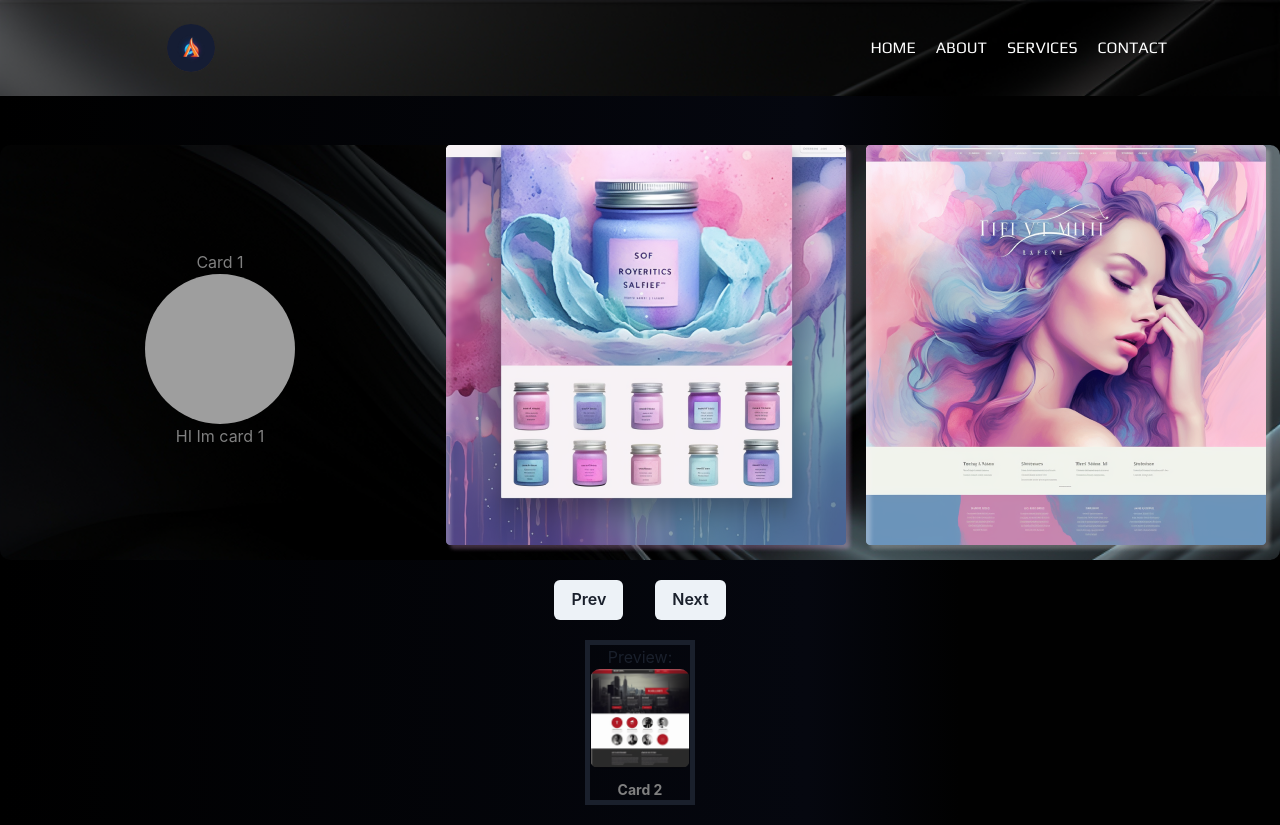
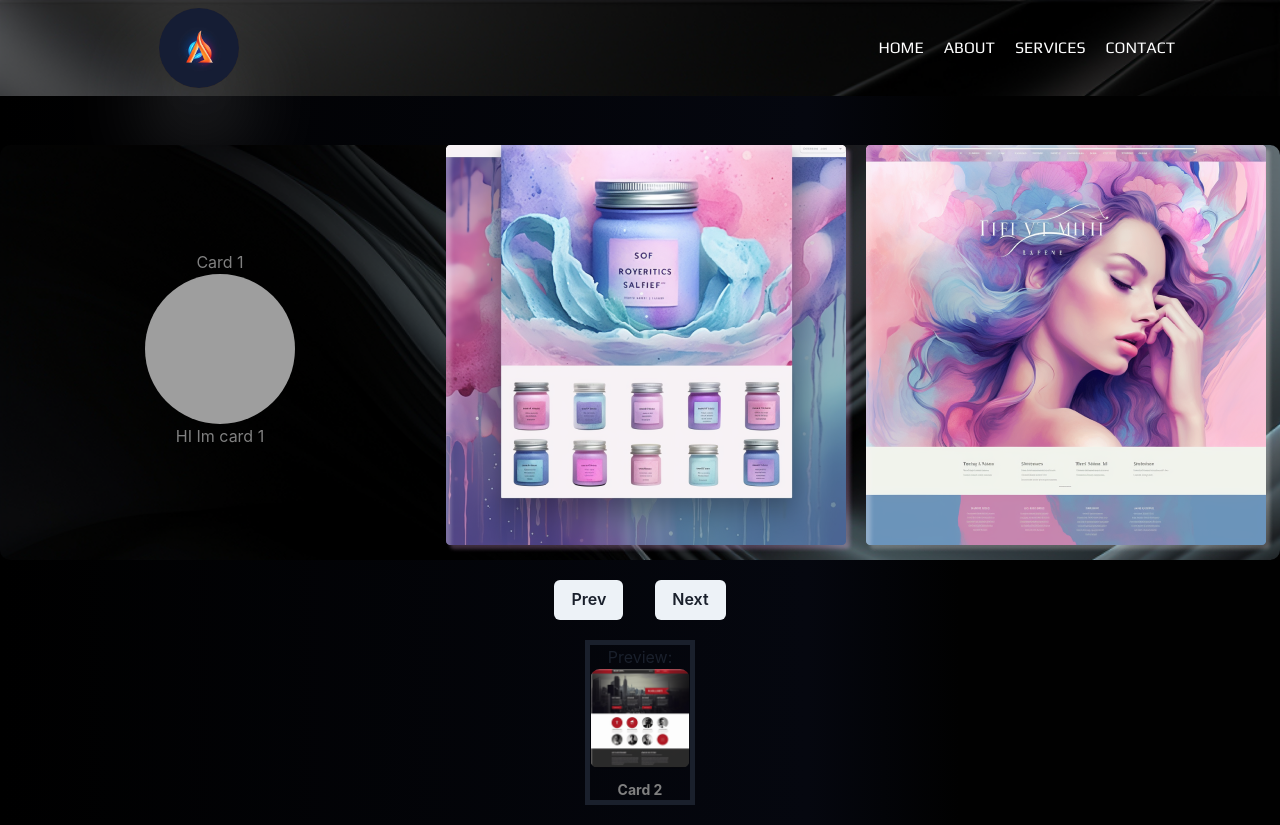
Before and after one commit to Azuro23/emerald, a React (Vite) app in the folder Project-Emerald/: page / in a window 1280 px wide. Built offline with nearby package versions, Linux system fonts and the light colour scheme; grey boxes are pictures that could not be loaded.

Commit message:
Fixed Loo size

```diff
--- a/Project-Emerald/src/EsComponents/NavBar.jsx
+++ b/Project-Emerald/src/EsComponents/NavBar.jsx
@@ -1,6 +1,7 @@
 import React, { useState, useEffect } from 'react';
 import './NavBar.css';
 import logo from '../assets/Logo.jpeg';
+import { Image } from '@chakra-ui/react';
 
 const NavBar = () => {
   const [isOpen, setIsOpen] = useState(false);
@@ -16,7 +17,13 @@ const NavBar = () => {
 
   return (
     <div className={`navigation ${isMounted ? 'fade-in' : ''}`}>
-      <img className='logo' src={logo} alt='logo' />
+     <Image
+     className='logo'
+  borderRadius='full'
+  boxSize='5em'
+  src={logo}
+  alt='Dan Abramov'
+/>
       {/* <ul className={`navigation-menu ${isOpen ? 'show' : ''}`}> */}
       <ul className={`navigation-menu ${isMounted ? 'fade-in' : ''}`}>
 
```
